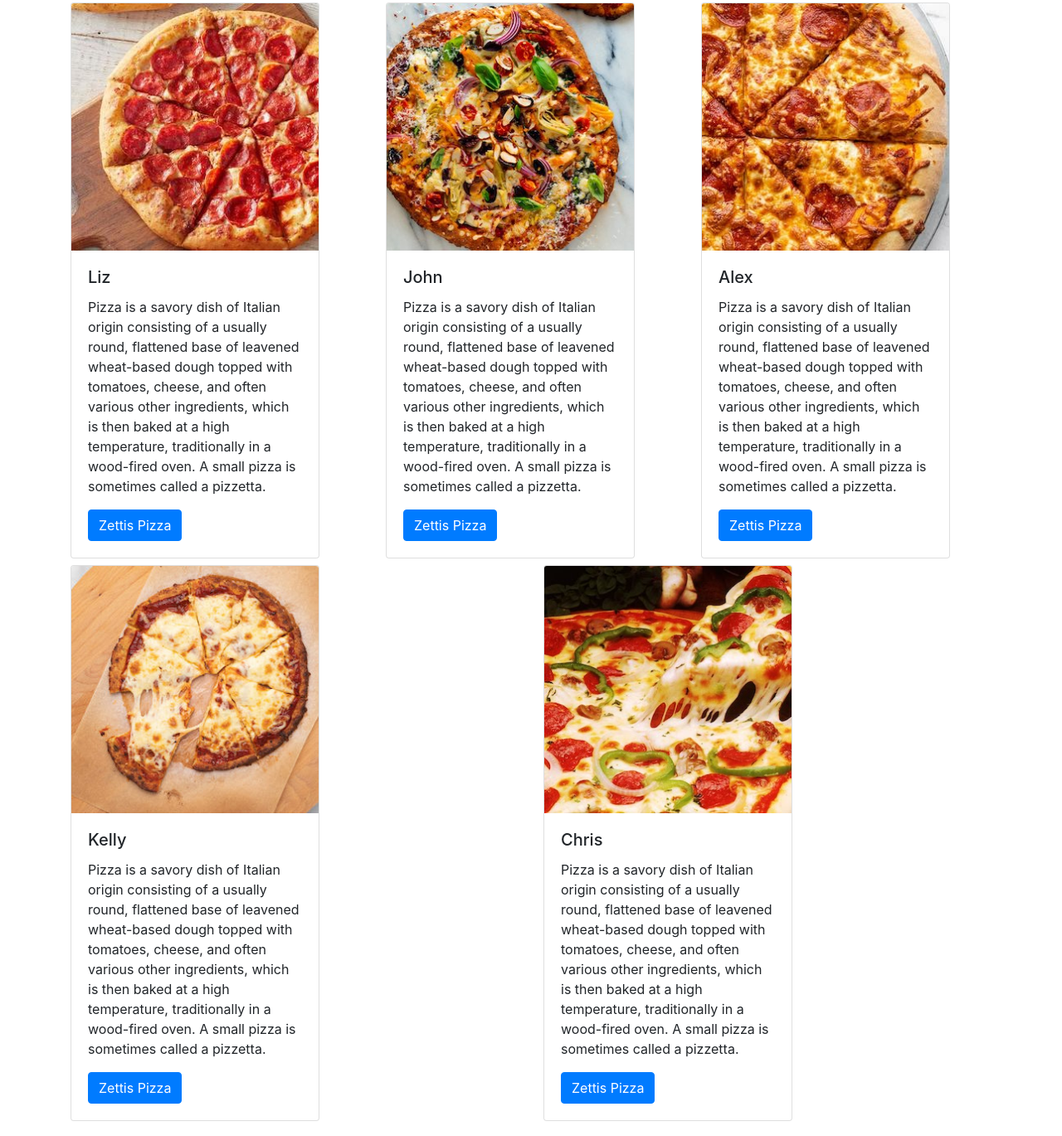
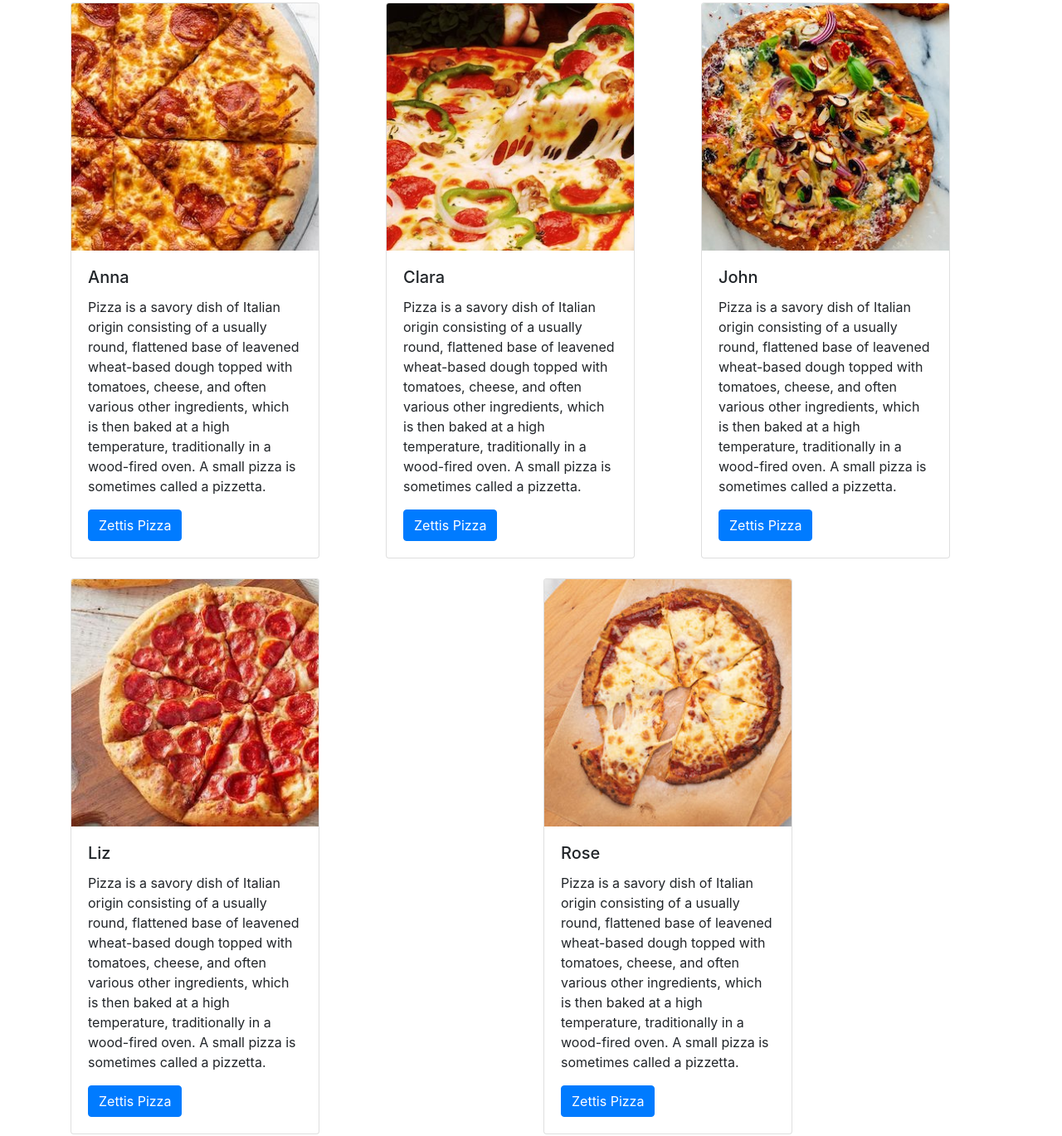
Before and after one commit to johnzaepfel/pizzapeeps, a plain HTML site: page index.html in a window 1280 px wide. Shown: the part 93-1462 px from the top of the page at 83% size. Drawn offline with nearby package versions, Linux system fonts and the light colour scheme.

Commit message:
Changed names

```diff
--- a/index.html
+++ b/index.html
@@ -16,7 +16,7 @@
 	<div class="container" id="everypizza">
 	  <div class="row">
 	    <div class="col-sm" v-for="person in peopleList">
-			<div class="card mr-2 mb-2" style="width: 300px;">
+				<div class="card mb-4" style="width: 300px;">
 				<img class="card-img-top" v-bind:src="'images/' + person.image" alt="Card image cap">
 				<div class="card-body">
 				<h5 class="card-title">{{ person.name }}</h5>
@@ -40,11 +40,11 @@
 			el: '#everypizza',
 			data: {
 				peopleList: [
+					{ name: 'Anna', image:'pizza3.jpg', text: 'Pizza is a savory dish of Italian origin consisting of a usually round, flattened base of leavened wheat-based dough topped with tomatoes, cheese, and often various other ingredients, which is then baked at a high temperature, traditionally in a wood-fired oven. A small pizza is sometimes called a pizzetta.' },
+					{ name: 'Clara', image:'pizza5.jpg', text: 'Pizza is a savory dish of Italian origin consisting of a usually round, flattened base of leavened wheat-based dough topped with tomatoes, cheese, and often various other ingredients, which is then baked at a high temperature, traditionally in a wood-fired oven. A small pizza is sometimes called a pizzetta.' },
+					{ name: 'John', image:'pizza2.jpg', text: 'Pizza is a savory dish of Italian origin consisting of a usually round, flattened base of leavened wheat-based dough topped with tomatoes, cheese, and often various other ingredients, which is then baked at a high temperature, traditionally in a wood-fired oven. A small pizza is sometimes called a pizzetta.' },
 					{ name: 'Liz', image:'pizza1.jpg', text: 'Pizza is a savory dish of Italian origin consisting of a usually round, flattened base of leavened wheat-based dough topped with tomatoes, cheese, and often various other ingredients, which is then baked at a high temperature, traditionally in a wood-fired oven. A small pizza is sometimes called a pizzetta.' },
-					{ name: 'John', image:'pizza2.jpg', text: 'Pizza is a savory dish of Italian origin consisting of a usually round, flattened base of leavened wheat-based dough topped with tomatoes, cheese, and often various other ingredients, which is then baked at a high temperature, traditionally in a wood-fired oven. A small pizza is sometimes called a pizzetta.' },
-					{ name: 'Alex', image:'pizza3.jpg', text: 'Pizza is a savory dish of Italian origin consisting of a usually round, flattened base of leavened wheat-based dough topped with tomatoes, cheese, and often various other ingredients, which is then baked at a high temperature, traditionally in a wood-fired oven. A small pizza is sometimes called a pizzetta.' },
-					{ name: 'Kelly', image:'pizza4.jpg', text: 'Pizza is a savory dish of Italian origin consisting of a usually round, flattened base of leavened wheat-based dough topped with tomatoes, cheese, and often various other ingredients, which is then baked at a high temperature, traditionally in a wood-fired oven. A small pizza is sometimes called a pizzetta.' },
-					{ name: 'Chris', image:'pizza5.jpg', text: 'Pizza is a savory dish of Italian origin consisting of a usually round, flattened base of leavened wheat-based dough topped with tomatoes, cheese, and often various other ingredients, which is then baked at a high temperature, traditionally in a wood-fired oven. A small pizza is sometimes called a pizzetta.' }
+					{ name: 'Rose', image:'pizza4.jpg', text: 'Pizza is a savory dish of Italian origin consisting of a usually round, flattened base of leavened wheat-based dough topped with tomatoes, cheese, and often various other ingredients, which is then baked at a high temperature, traditionally in a wood-fired oven. A small pizza is sometimes called a pizzetta.' },
 				]
 			}
 		})
```
